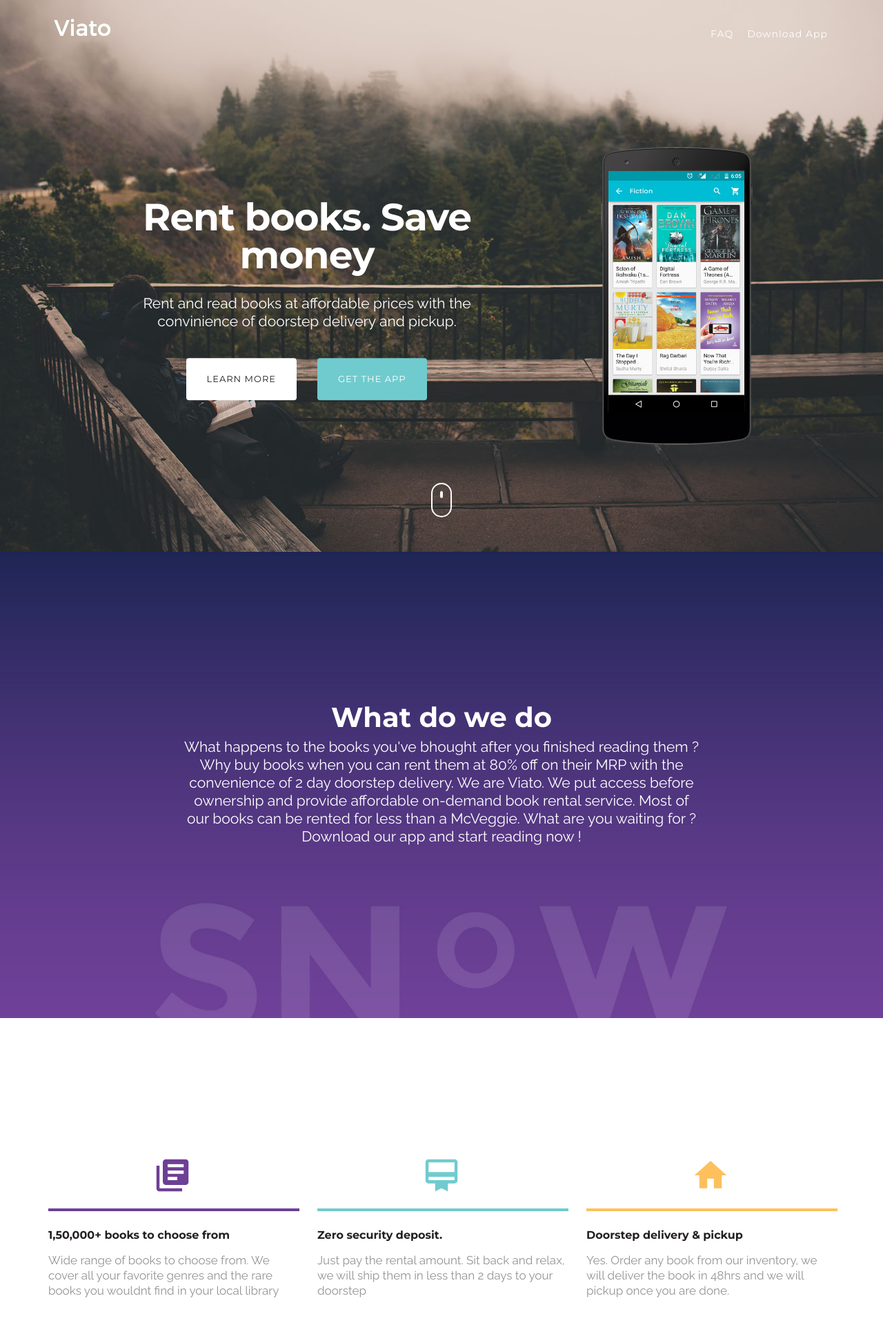
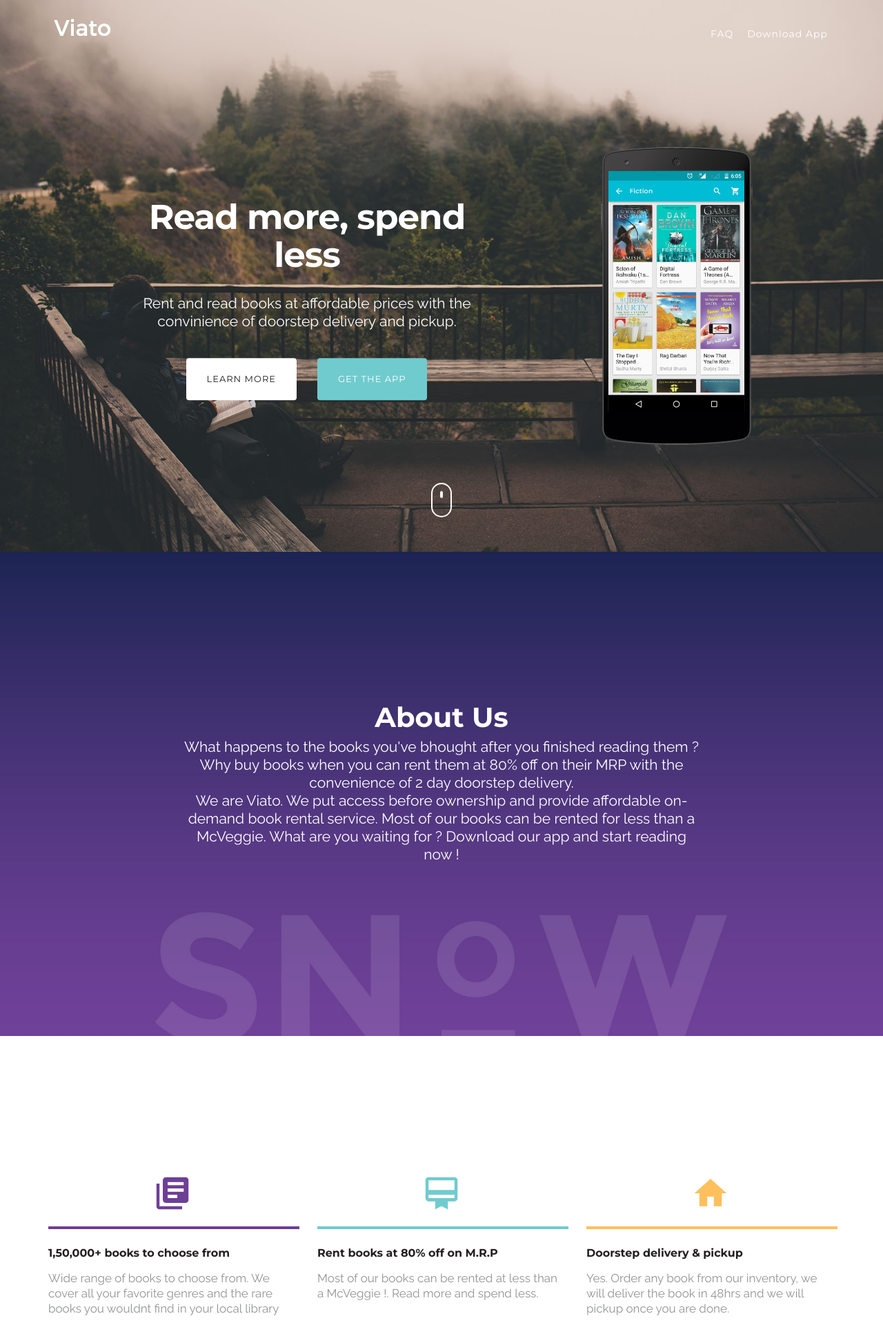
Before and after one commit to ranadeep47/viato-backend, a website: page public/index.html in a window 1280 px wide. Shown: the top 1921 px of the page at 69% size. Drawn offline with nearby package versions, Linux system fonts and the light colour scheme.

Commit message:
webpage text updated

```diff
--- a/public/css/main.css
+++ b/public/css/main.css
@@ -20,7 +20,7 @@ p, .lead {
 }
 
 h1 {
-  font-size: 55px;
+  font-size: 50px;
   line-height: 55px;
   letter-spacing: -1px;
   color: #ffffff;
--- a/public/index.html
+++ b/public/index.html
@@ -69,7 +69,7 @@
         <div class="row" style="height:100%">
           <div class="col-md-6 col-sm-offset-1 text-center" style="height:100%">
           <div style="position: relative;top: 50%;transform: translateY(-50%);padding-bottom:30px">
-            <h1 class="wow fadeIn">Rent books. Save money</h1>
+            <h1 class="wow fadeIn">Read more, spend less</h1>
             <br />
             <p class="lead wow fadeIn" data-wow-delay="0.5s">Rent and read books at affordable prices with the convinience of doorstep delivery and pickup.</p>
             <br />
@@ -130,10 +130,10 @@
       <div class="container">
         <div class="row">
           <div class="col-sm-8 col-sm-offset-2 text-center margin-30 wow fadeIn" data-wow-delay="0.6s">
-            <h2>What do we do</h2>
+            <h2>About Us</h2>
             <p class="lead">What happens to the books you've bhought after you finished reading them ?
             Why buy books when you can rent them at 80% off on their MRP with the convenience of 2 day doorstep delivery.
-            We are Viato. We put access before ownership and provide affordable on-demand book rental service.
+            <br>We are Viato. We put access before ownership and provide affordable on-demand book rental service.
             Most of our books can be rented for less than a McVeggie. What are you waiting for ?
             Download our app and start reading now !</p>
           </div>
@@ -161,8 +161,8 @@
               <img src="img/ic_membership.png">
             </div>
 				    <hr  class="line blue">
-				    <h3>Zero security deposit.</h3>
-				    <p>Just pay the rental amount. Sit back and relax, we will ship them in less than 2 days to your doorstep</p>
+				    <h3>Rent books at 80% off on M.R.P</h3>
+				    <p>Most of our books can be rented at less than a McVeggie !. Read more and spend less.</p>
 			    </div>
 			    <div class="col-sm-4 wow fadeIn" data-wow-delay="1.2s">
             <div class="icons-small">
@@ -244,7 +244,7 @@
             </div>
             <div class="row">
               <div class="col-sm-4 top-buffer">
-                <p class="question">What if the book is repaired?</p>
+                <p class="question">What if the book is damaged?</p>
                 <p class="answer">
                   Well, we believe our users handle the books carefully but incase of any damages to the book, an amount equal to rental price will be charged.
                 </p>
```
